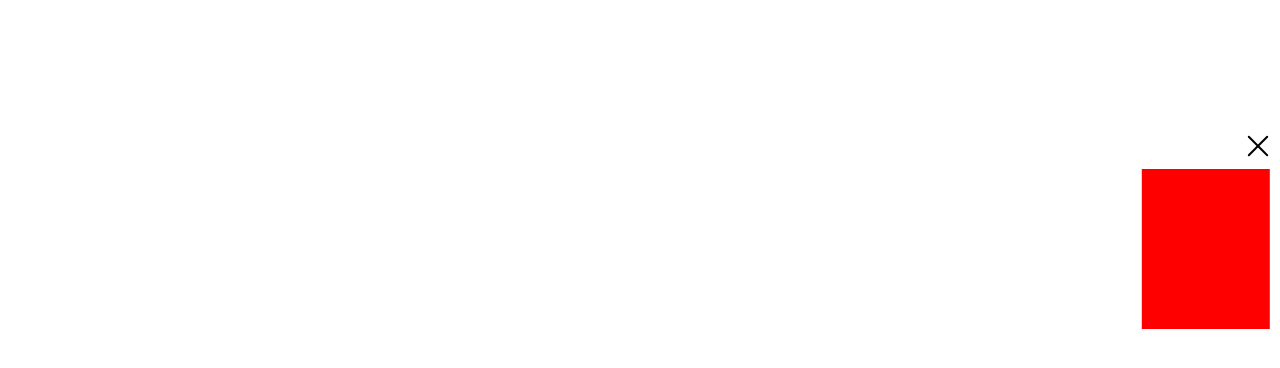
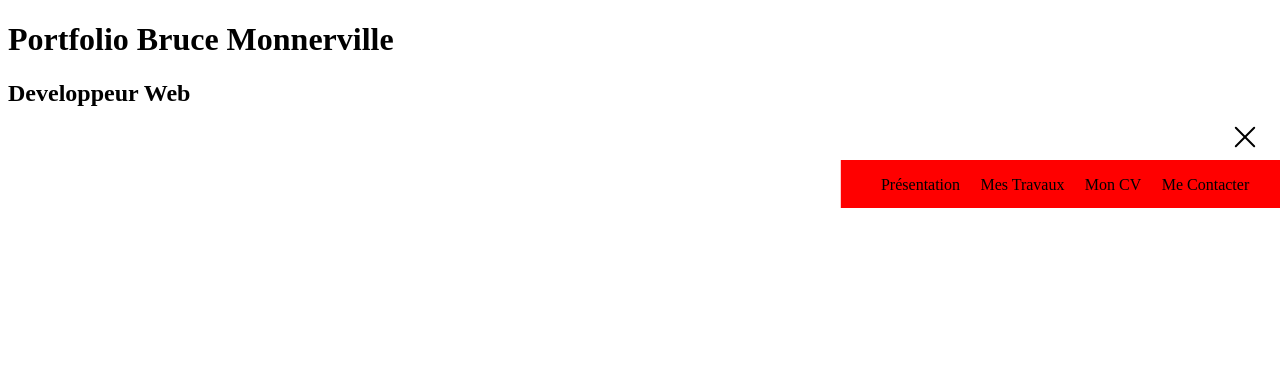
Before and after one commit to brucemvl/Portfolio, a React (Create React App) app: page / in a window 1280 px wide. Both pictures are taken after a click on the element 1258 px from the left and 146 px from the top of the page. Shown: the top 368 px of the page. Built offline with nearby package versions, Linux system fonts and the light colour scheme.

Commit message:
composant menu

```diff
--- a/public/index.html
+++ b/public/index.html
@@ -4,6 +4,9 @@
     <title>Portfolio Bruce Monnerville</title>
     <meta charset="utf-8" />
     <link rel="icon" href="%PUBLIC_URL%/favicon.ico" />
+    <link rel="preconnect" href="https://fonts.googleapis.com">
+    <link rel="preconnect" href="https://fonts.gstatic.com" crossorigin>
+    <link href="https://fonts.googleapis.com/css2?family=Kanit:ital,wght@0,100;0,200;0,300;0,400;0,500;0,600;0,700;0,800;0,900;1,100;1,200;1,300;1,400;1,500;1,600;1,700;1,800;1,900&display=swap" rel="stylesheet">
     <meta name="viewport" content="width=device-width, initial-scale=1" />
     <meta name="theme-color" content="#000000" />
     <meta
--- a/src/components/Header.jsx
+++ b/src/components/Header.jsx
@@ -1,9 +1,14 @@
 import "../styles/Header.scss"
+import Menu from "./Menu"
 
 function Header(){
 
     return (
-        <header></header>
+        <header>
+            <h1>Portfolio Bruce Monnerville</h1>
+            <h2>Developpeur Web</h2>
+            <Menu />
+        </header>
     )
 }
 
--- /dev/null
+++ b/src/components/Menu.jsx
@@ -0,0 +1,47 @@
+import { useState } from "react"
+import "../styles/Menu.scss"
+
+function Menu() {
+
+    const [active, setActive] = useState("active")
+
+    const anim = () => {
+        setActive(!active)
+    }
+
+    return (
+        <div className="blocMenu">
+            {active ?
+                <div>
+                    <div className="navMenu" onClick={anim}>
+                        <span></span>
+                        <span></span>
+                        <span></span>
+                    </div>
+                    <nav className="menu inactive"></nav>
+                </div>
+                :
+                <div>
+                    <div className="navMenu active" onClick={anim}>
+                        <span></span>
+                        <span></span>
+                        <span></span>
+                    </div>
+                    <nav className="menu">
+                        <ul>
+                            <li>Présentation</li>
+                            <li>Mes Travaux</li>
+                            <li>Mon CV</li>
+                            <li>Me Contacter</li>
+
+                        </ul>
+                    </nav>
+                </div>
+
+            }
+        </div>
+    )
+
+}
+
+export default Menu
--- a/src/index.css
+++ b/src/index.css
@@ -1,7 +1,7 @@
 body {
   margin: 0;
   font-family: -apple-system, BlinkMacSystemFont, 'Segoe UI', 'Roboto', 'Oxygen',
-    'Ubuntu', 'Cantarell', 'Fira Sans', 'Droid Sans', 'Helvetica Neue',
+    'Ubuntu', 'Cantarell', 'Fira Sans', 'Droid Sans', 'Kanit', 'Helvetica Neue',
     sans-serif;
   -webkit-font-smoothing: antialiased;
   -moz-osx-font-smoothing: grayscale;
@@ -11,3 +11,7 @@ code {
   font-family: source-code-pro, Menlo, Monaco, Consolas, 'Courier New',
     monospace;
 }
+
+#root {
+  font-family: 'Kanit';
+}
--- a/src/pages/Home.jsx
+++ b/src/pages/Home.jsx
@@ -1,45 +1,8 @@
-import { useState } from "react"
-import "../styles/Home.scss"
-
 function Home(){
-
-    const [active, setActive] = useState("active")
-
-    const anim = ()=>{
-        setActive(!active)
-    }
 
 
     return (
-        <div className="blocpage">
-            {active ?
-            <div>
-            <div className="navMenu" onClick={anim}>
-                <span></span>
-                <span></span>
-                <span></span>
-            </div>
-            <nav className="menu inactive"></nav>
-            </div>
-            :
-            <div>
-            <div className="navMenu active" onClick={anim}>
-                <span></span>
-                <span></span>
-                <span></span>
-            </div>
-            <nav className="menu">
-                <ul>
-
-                </ul>
-            </nav>
-
-            </div>
-
-
-
-}
-        </div>
+        <div></div>
     )
 
 }
--- a/src/styles/Home.scss
+++ b/src/styles/Menu.scss
@@ -1,6 +1,7 @@
-.blocpage {
+.blocMenu {
     display: flex;
-    justify-content: end;
+    justify-content: flex-end;
+    margin-inline: 1%;
 }
 .navMenu {
     width: 28px;
@@ -53,13 +54,19 @@
     }
 
 .menu {
-    height: 10em;
-    width: 8em;
+    height: 3em;
+    width: 28em;
     transform: translateX(-90%);
     background-color: red;
     animation: drop 0.9s ease-in-out;
     position: absolute;
     margin: 1%;
+
+    ul {
+        list-style-type: none;
+        display: flex;
+        gap: 5%;
+    }
 }
 
 .inactive {
@@ -90,6 +97,10 @@
 
     }
 
+    50% {
+        opacity: 1;
+    }
+
     100% {
         transform: translateX(90%);
         opacity: 0;
```
Also changed, not shown: src/assets/images/11sur10.png (added).
